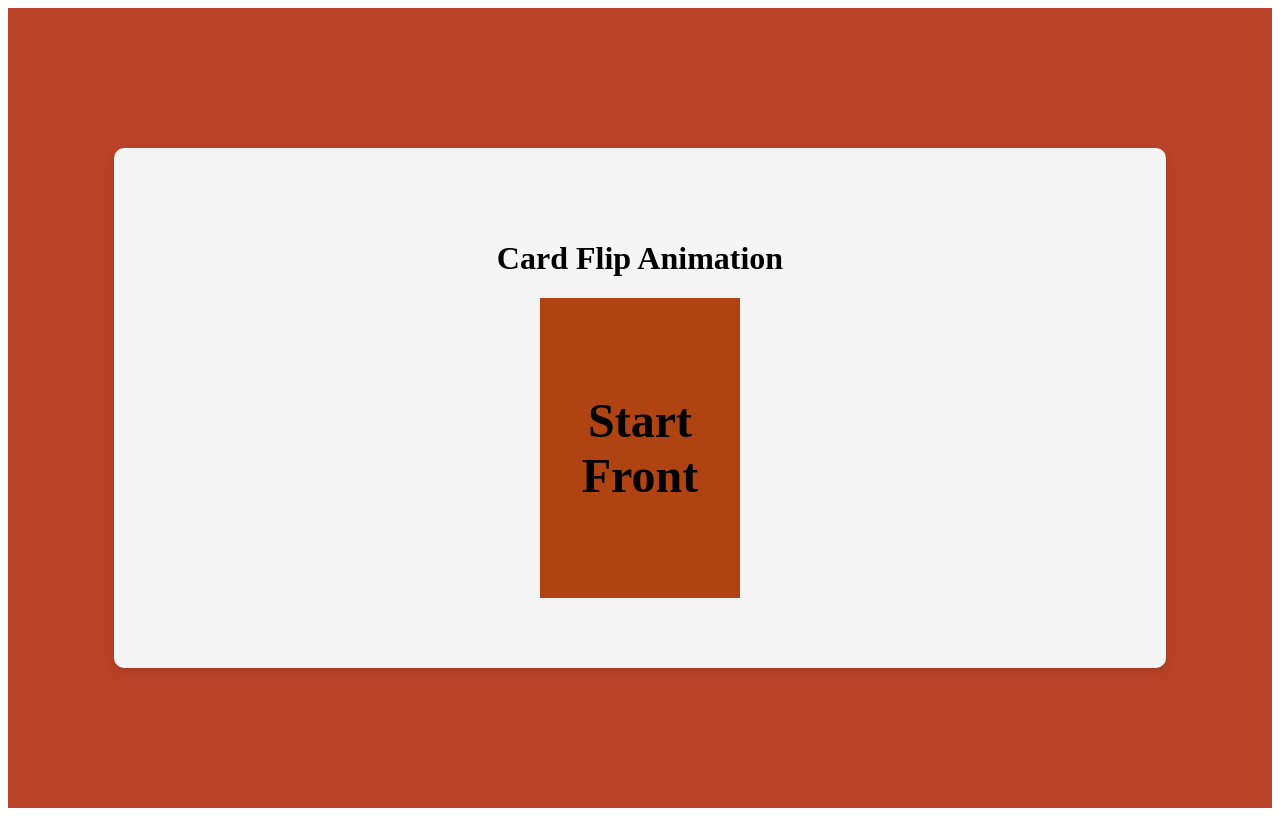
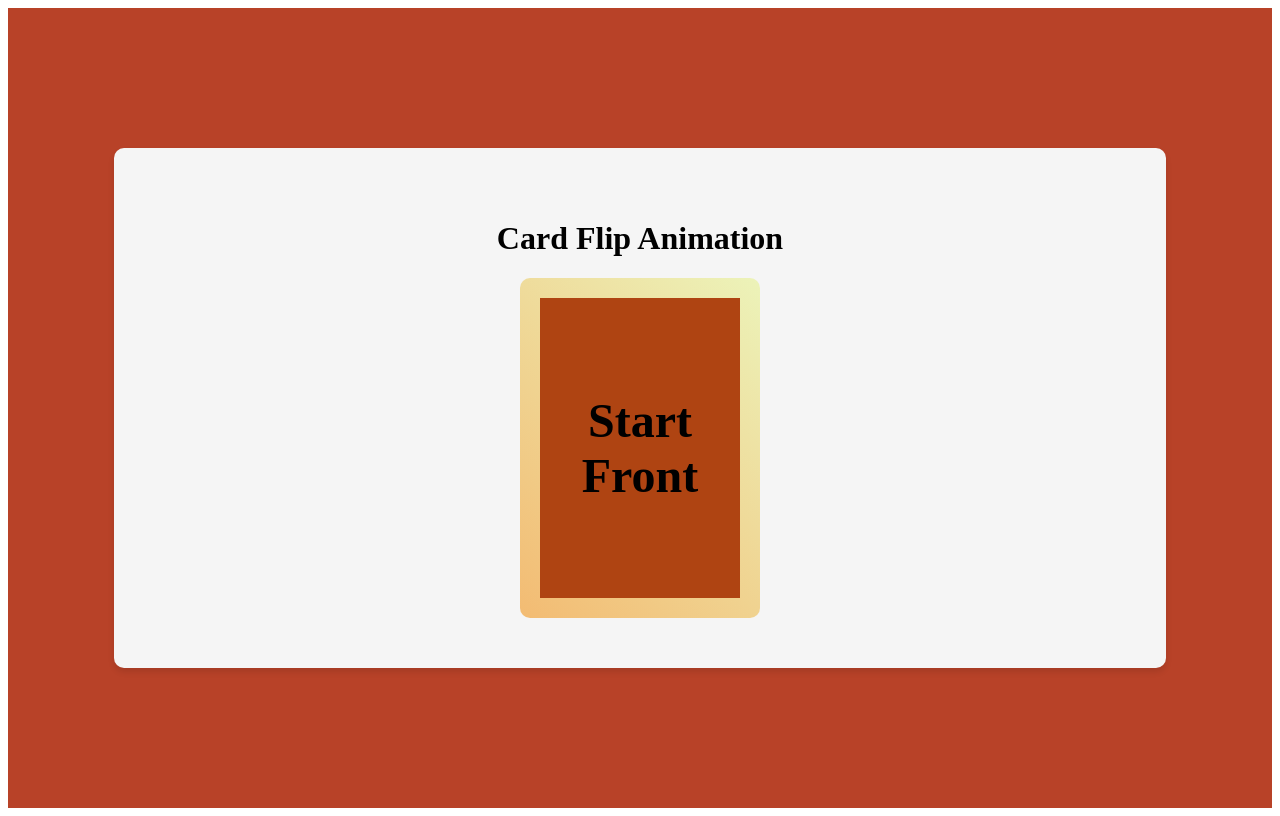
Before and after one commit to murphybread/next-quest, a Next.js app: page / in a window 1280 px wide. Built offline with nearby package versions, Linux system fonts and the light colour scheme.

Commit message:
feat(card): add card boarder

```diff
--- a/src/app/styles/card.css
+++ b/src/app/styles/card.css
@@ -2,6 +2,18 @@
 .card {
   perspective: 1000px; /* 3D 효과를 위한 깊이 */
 }
+
+.card-border {
+  width: 220px; /* 테두리를 포함한 너비 */
+  height: 320px; /* 테두리를 포함한 높이 */
+  padding: 10px; /* 테두리 두께 */
+  background: linear-gradient(45deg, hsl(34, 84%, 70%), #ecf3b9); /* 테두리 색상 */
+  border-radius: 10px; /* 테두리 모서리 둥글게 */
+  display: flex;
+  justify-content: center;
+  align-items: center;
+}
+
 
 .card-inner {
   width: 200px;
@@ -38,17 +50,17 @@
 }
 
 /* 첫 번째 클릭 시 계속 회전하는 애니메이션 */
-.card.spinning .card-inner {
+.card.spinning .card-border {
   animation: spin 1s linear infinite;
 }
 
 /* 두 번째 클릭 시 회전 속도가 점점 느려지면서 멈추는 애니메이션 */
-.card.slow-spin .card-inner {
+.card.slow-spin .card-border {
   animation: slowSpin 3s ease-out forwards; /* 점점 느려지며 멈춤 */
 }
 
 /* 세 번째 클릭 시 크기 증가 애니메이션 */
-.card.growing .card-inner {
+.card.growing .card-border {
   animation: grow 1.5s ease-out forwards;
 }
 
--- a/src/components/Card.tsx
+++ b/src/components/Card.tsx
@@ -26,6 +26,7 @@ const Card: React.FC = () => {
         ${animationStep === 3 ? 'growing' : ''}`}
       onClick={flipCard}
     >
+      <div className="card-border">
         <div className="card-inner">
           <div className="card-front">
             <h2>{frontText[animationStep]}</h2>
@@ -35,6 +36,7 @@ const Card: React.FC = () => {
           </div>
         </div>
       </div>
+    </div>
   );
 };
 
```
Lines whose indentation alone changed are shown as unchanged.
